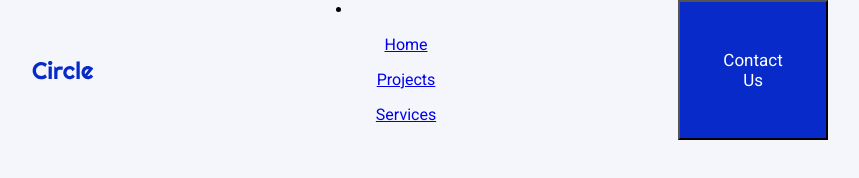
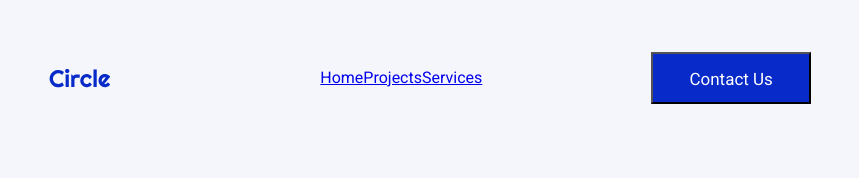
Before and after one commit to steroman/midproject, a plain HTML site: page index.html in a window 1280 px wide. Shown: the whole page, without its empty margins (210-1069 px from the left). Drawn offline with Linux system fonts and the light colour scheme.

Commit message:
fix list in html and css

```diff
--- a/index.html
+++ b/index.html
@@ -14,11 +14,11 @@
     <header>
         <img src="assets/logos/circle.svg" alt="Circle logo">
         <nav>
-            <li>
-                <ul><a href="#">Home</a></ul>
-                <ul><a href="#">Projects</a></ul>
-                <ul><a href="#">Services</a></ul>
-            </li>
+            <ul>
+                <li><a href="#">Home</a></li>
+                <li><a href="#">Projects</a></li>
+                <li><a href="#">Services</a></li>
+            </ul>
         </nav>
         <button class="button">Contact Us</button>
     </header>
--- a/main.css
+++ b/main.css
@@ -79,7 +79,7 @@ h4 {
 }
 
 body {
-    max-width: 1440px;
+    width: 1100px;
     margin: 0 auto;
     background-color: var(--color-neutral-light);
 }
@@ -94,23 +94,31 @@ header {
 .button {
     background-color: var(--color-primary-default);
     color: #FFFFFF;
-    width: 150px;
+    /* width: 150px; */
     padding: 15px 36px;
     font-size: 17px;
+    height: 52px
+}
+
+header {
+    display: flex;
+    flex-direction: row;
+    margin-top: 52px;
 }
 
 nav {
     display: flex;
     flex-direction: row;
-    align-items: center;
-    justify-content: space-between;
+    max-height: 52px;
 }
 
 nav ul {
-    height: 100%;
     display: flex;
-    align-items: center;
-    justify-content: space-evenly;
-    font-size: 1em;
+    flex-direction: row;
+    justify-content: space-around;
+    /* Check how to do priority so that this one takes the most space */
+}
+
+nav ul li {
     list-style-type: none;
 }
```
